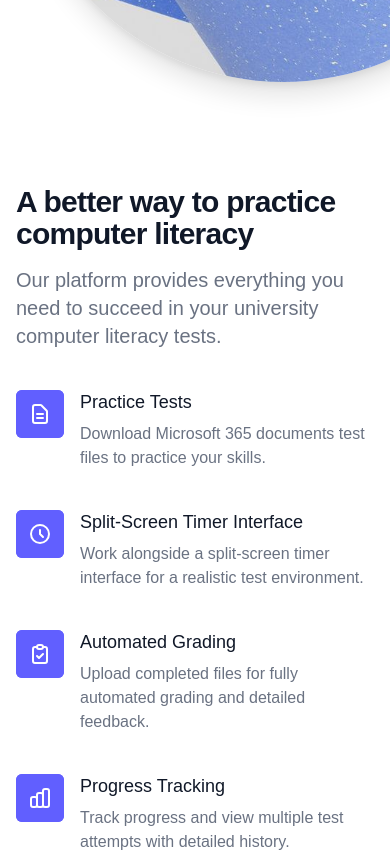
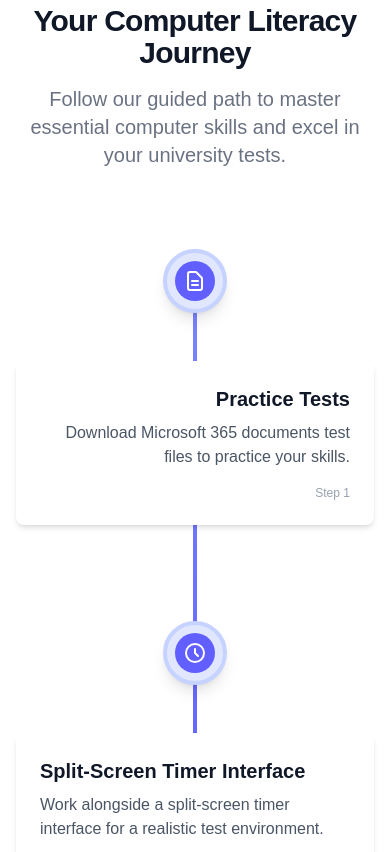
Before and after one commit to Kubayi-ND/compuprep, a Next.js app: page / in a window 390 px wide. Shown: the part 1000-1852 px from the top of the page. Built offline with nearby package versions, Linux system fonts and the light colour scheme.

Commit message:
added timeline display on the features component and updated hero image mobile responsiveness

```diff
--- a/src/components/Features.tsx
+++ b/src/components/Features.tsx
@@ -12,75 +12,105 @@ const features: FeatureProps[] = [
     title: "Practice Tests",
     description: "Download Microsoft 365 documents test files to practice your skills.",
     icon: (
-      <div className="rounded-md bg-indigo-500 p-3 text-white">
       <svg xmlns="http://www.w3.org/2000/svg" className="h-6 w-6" fill="none" viewBox="0 0 24 24" stroke="currentColor">
         <path strokeLinecap="round" strokeLinejoin="round" strokeWidth={2} d="M9 12h6m-6 4h6m2 5H7a2 2 0 01-2-2V5a2 2 0 012-2h5.586a1 1 0 01.707.293l5.414 5.414a1 1 0 01.293.707V19a2 2 0 01-2 2z" />
       </svg>
-      </div>
     ),
   },
   {
     title: "Split-Screen Timer Interface",
     description: "Work alongside a split-screen timer interface for a realistic test environment.",
     icon: (
-      <div className="rounded-md bg-indigo-500 p-3 text-white">
       <svg xmlns="http://www.w3.org/2000/svg" className="h-6 w-6" fill="none" viewBox="0 0 24 24" stroke="currentColor">
         <path strokeLinecap="round" strokeLinejoin="round" strokeWidth={2} d="M12 8v4l3 3m6-3a9 9 0 11-18 0 9 9 0 0118 0z" />
       </svg>
-      </div>
     ),
   },
-  {
-    title: "Automated Grading",
-    description: "Upload completed files for fully automated grading and detailed feedback.",
-    icon: (
-      <div className="rounded-md bg-indigo-500 p-3 text-white">
-        <svg xmlns="http://www.w3.org/2000/svg" className="h-6 w-6" fill="none" viewBox="0 0 24 24" stroke="currentColor">
-          <path strokeLinecap="round" strokeLinejoin="round" strokeWidth={2} d="M9 5H7a2 2 0 00-2 2v12a2 2 0 002 2h10a2 2 0 002-2V7a2 2 0 00-2-2h-2M9 5a2 2 0 002 2h2a2 2 0 002-2M9 5a2 2 0 012-2h2a2 2 0 012 2m-6 9l2 2 4-4" />
-        </svg>
-      </div>
-    ),
-  },
+  // {
+  //   title: "Automated Grading",
+  //   description: "Upload completed files for fully automated grading and detailed feedback.",
+  //   icon: (
+  //     <svg xmlns="http://www.w3.org/2000/svg" className="h-6 w-6" fill="none" viewBox="0 0 24 24" stroke="currentColor">
+  //       <path strokeLinecap="round" strokeLinejoin="round" strokeWidth={2} d="M9 5H7a2 2 0 00-2 2v12a2 2 0 002 2h10a2 2 0 002-2V7a2 2 0 00-2-2h-2M9 5a2 2 0 002 2h2a2 2 0 002-2M9 5a2 2 0 012-2h2a2 2 0 012 2m-6 9l2 2 4-4" />
+  //     </svg>
+  //   ),
+  // },
   {
     title: "Progress Tracking",
     description: "Track progress and view multiple test attempts with detailed history.",
     icon: (
-      <div className="rounded-md bg-indigo-500 p-3 text-white">
       <svg xmlns="http://www.w3.org/2000/svg" className="h-6 w-6" fill="none" viewBox="0 0 24 24" stroke="currentColor">
         <path strokeLinecap="round" strokeLinejoin="round" strokeWidth={2} d="M9 19v-6a2 2 0 00-2-2H5a2 2 0 00-2 2v6a2 2 0 002 2h2a2 2 0 002-2zm0 0V9a2 2 0 012-2h2a2 2 0 012 2v10m-6 0a2 2 0 002 2h2a2 2 0 002-2m0 0V5a2 2 0 012-2h2a2 2 0 012 2v14a2 2 0 01-2 2h-2a2 2 0 01-2-2z" />
       </svg>
-      </div>
     ),
   },
 ];
 
 const Features = () => {
   return (
-    <div className="bg-white py-12">
+    <div className="bg-white py-16">
       <div className="max-w-7xl mx-auto px-4 sm:px-6 lg:px-8">
-        <div className="lg:text-center">
-          <p className="mt-2 text-3xl leading-8 font-extrabold tracking-tight text-gray-900 sm:text-4xl">
-            A better way to practice computer literacy
-          </p>
-          <p className="mt-4 max-w-2xl text-xl text-gray-500 lg:mx-auto">
-            Our platform provides everything you need to succeed in your university computer literacy tests.
+        <div className="text-center">
+          <h2 className="mt-2 text-3xl leading-8 font-extrabold tracking-tight text-gray-900 sm:text-4xl">
+            Your Computer Literacy Journey
+          </h2>
+          <p className="mt-4 max-w-2xl text-xl text-gray-500 mx-auto">
+            Follow our guided path to master essential computer skills and excel in your university tests.
           </p>
         </div>
 
-        <div className="mt-10">
-          <dl className="space-y-10 md:space-y-0 md:grid md:grid-cols-2 md:gap-x-8 md:gap-y-10">
+        <div className="mt-20 relative">
+          {/* The timeline line with animated gradient */}
+          <div className="absolute left-1/2 transform -translate-x-1/2 h-full w-1 bg-gradient-to-b from-indigo-400 via-indigo-500 to-indigo-600"></div>
+
+          <div className="relative">
             {features.map((feature, index) => (
-              <div key={index} className="relative">
-                <dt>
-                  <div className="absolute flex items-center justify-center h-12 w-12 rounded-md bg-indigo-500 text-white">
+              <div
+                key={index}
+                className={`mb-24 relative ${
+                  index % 2 === 0
+                    ? "text-right sm:pr-12 md:pr-16"
+                    : "text-left sm:pl-12 md:pl-16"
+                } flex flex-col items-center sm:block`}
+              >
+                {/* Timeline connector and icon - adjusted for better mobile positioning */}
+                <div className="relative mb-8 sm:mb-0 sm:absolute sm:left-1/2 sm:transform sm:-translate-x-1/2 sm:-translate-y-1/4 z-20">
+                  <div className="h-16 w-16 rounded-full bg-indigo-100 border-4 border-indigo-200 flex items-center justify-center shadow-lg">
+                    <div className="h-10 w-10 rounded-full bg-indigo-500 flex items-center justify-center text-white">
                       {feature.icon}
                     </div>
-                  <p className="ml-16 text-lg leading-6 font-medium text-gray-900">{feature.title}</p>
-                </dt>
-                <dd className="mt-2 ml-16 text-base text-gray-500">{feature.description}</dd>
+                  </div>
+                </div>
+
+                {/* Content card - adjusted for mobile */}
+                <div
+                  className={`bg-white p-6 rounded-lg shadow-md w-full sm:max-w-md ${
+                    index % 2 === 0
+                      ? "sm:mr-auto sm:ml-0 md:mr-0 md:ml-auto"
+                      : "sm:ml-auto sm:mr-0 md:ml-0 md:mr-auto"
+                  } relative z-10 transition-transform hover:scale-105 hover:shadow-xl mt-4 sm:mt-0`}
+                >
+                  <span className={`hidden sm:block absolute top-6 ${
+                    index % 2 === 0 ? "-right-3" : "-left-3"
+                  } h-6 w-6 bg-white transform rotate-45`}></span>
+                  <h3 className="text-xl font-bold text-gray-900 mb-2 sm:text-left">{feature.title}</h3>
+                  <p className="text-gray-600 sm:text-left">{feature.description}</p>
+                  <div className="mt-4 text-xs text-gray-400 sm:text-left">Step {index + 1}</div>
+                </div>
               </div>
             ))}
-          </dl>
+
+            {/* Timeline End Point */}
+            <div className="flex justify-center mt-8">
+              <div className="bg-white p-4 rounded-full shadow-lg border-2 border-indigo-500">
+                <div className="h-12 w-12 rounded-full bg-indigo-100 flex items-center justify-center">
+                  <svg xmlns="http://www.w3.org/2000/svg" className="h-8 w-8 text-indigo-600" fill="none" viewBox="0 0 24 24" stroke="currentColor">
+                    <path strokeLinecap="round" strokeLinejoin="round" strokeWidth={2} d="M9 12l2 2 4-4M7.835 4.697a3.42 3.42 0 001.946-.806 3.42 3.42 0 014.438 0 3.42 3.42 0 001.946.806 3.42 3.42 0 013.138 3.138 3.42 3.42 0 00.806 1.946 3.42 3.42 0 010 4.438 3.42 3.42 0 00-.806 1.946 3.42 3.42 0 01-3.138 3.138 3.42 3.42 0 00-1.946.806 3.42 3.42 0 01-4.438 0 3.42 3.42 0 00-1.946-.806 3.42 3.42 0 01-3.138-3.138 3.42 3.42 0 00-.806-1.946 3.42 3.42 0 010-4.438 3.42 3.42 0 00.806-1.946 3.42 3.42 0 013.138-3.138z" />
+                  </svg>
+                </div>
+              </div>
+            </div>
+          </div>
         </div>
       </div>
     </div>
--- a/src/components/Hero.tsx
+++ b/src/components/Hero.tsx
@@ -39,35 +39,11 @@ const Hero = () => {
             </div>
           </div>
 
-          <div className="sm:mx-auto sm:max-w-3xl sm:px-6">
+          <div className="sm:mx-auto  sm:px-6">
             <div className="py-12 sm:relative sm:mt-12 sm:py-16 lg:absolute lg:inset-y-0 lg:right-0 lg:w-1/2">
-              {/* <div className="hidden sm:block">
-                <div className="absolute inset-y-0 left-1/2 w-screen bg-gray-50 rounded-l-3xl lg:left-80 lg:right-0 lg:w-full"></div>
-                <svg
-                  className="absolute top-8 right-1/2 -mr-3 lg:m-0 lg:left-0"
-                  width={404}
-                  height={392}
-                  fill="none"
-                  viewBox="0 0 404 392"
-                >
-                  <defs>
-                    <pattern
-                      id="837c3e70-6c3a-44e6-8854-cc48c737b659"
-                      x={0}
-                      y={0}
-                      width={20}
-                      height={20}
-                      patternUnits="userSpaceOnUse"
-                    >
-                      <rect x={0} y={0} width={4} height={4} className="text-gray-200" fill="currentColor" />
-                    </pattern>
-                  </defs>
-                  <rect width={404} height={392} fill="url(#837c3e70-6c3a-44e6-8854-cc48c737b659)" />
-                </svg>
-              </div> */}
-              <div className="relative pl-4 -mr-40 sm:mx-auto sm:max-w-3xl sm:px-0 lg:max-w-none lg:h-full ">
+              <div className="relative pl-4 sm:mx-auto sm:max-w-3xl sm:px-0 lg:max-w-none lg:h-full ">
                 <Image
-                  className="w-full rounded-full shadow-xl lg:h-full lg:w-auto lg:max-w-none"
+                  className="w-[90%] mx-auto rounded-2xl md:rounded-full shadow-xl lg:h-full lg:w-auto lg:max-w-none "
                   src="/hero-image.jpeg"
                   alt="Computer Literacy"
                   width={500}
```
Lines whose indentation alone changed are shown as unchanged.
